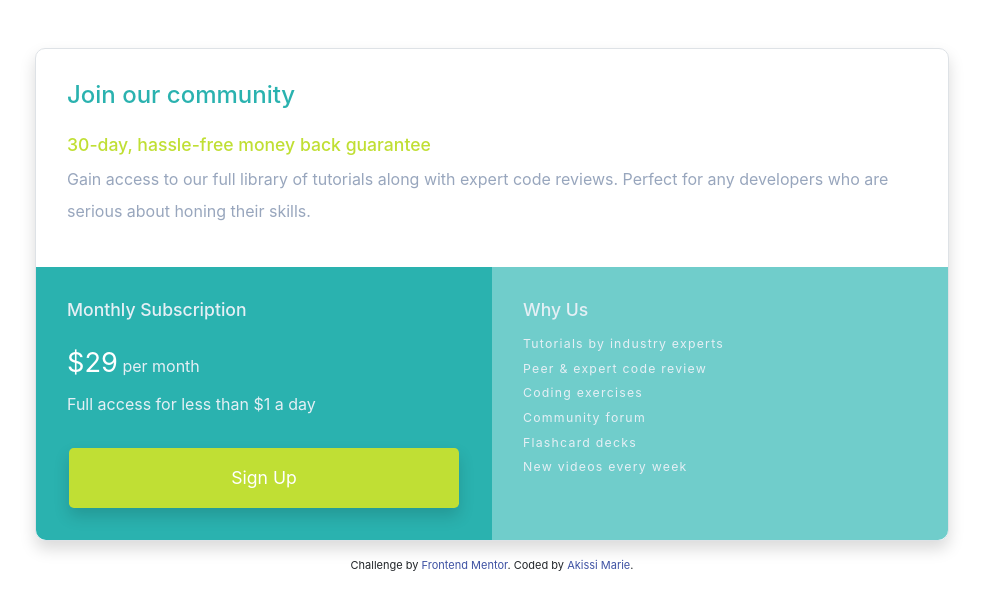
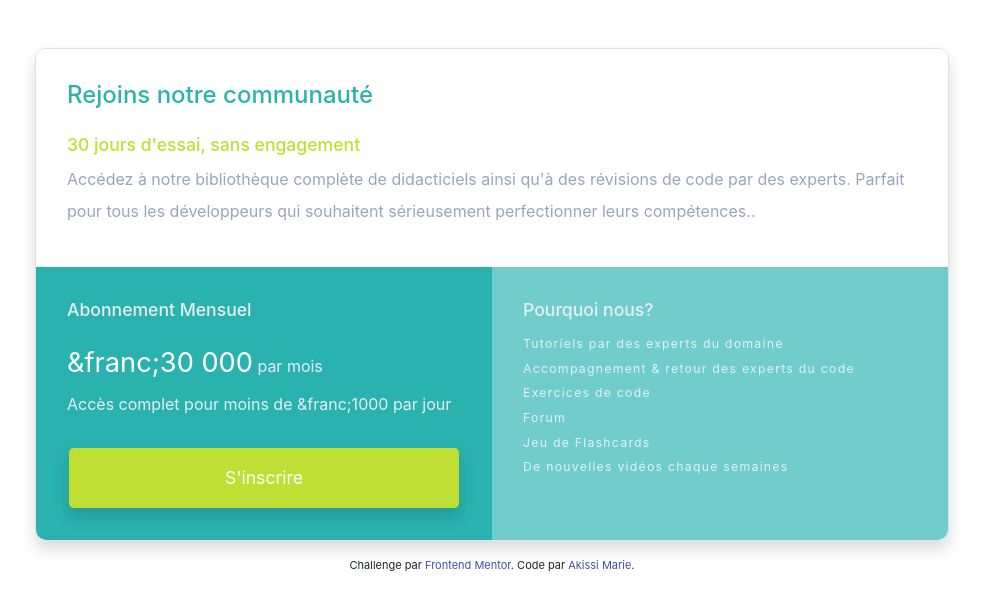
Before and after one commit to akissi22/price-grid, a plain HTML site: page index.html in a window 1280 px wide. Shown: the whole page, without its empty margins (148-1131 px from the left). Drawn offline with nearby package versions, Linux system fonts and the light colour scheme.

Commit message:
Update index.html

```diff
--- a/index.html
+++ b/index.html
@@ -12,7 +12,7 @@
   <link rel="stylesheet" href="https://cdn.jsdelivr.net/npm/bootstrap@4.6.0/dist/css/bootstrap.min.css" integrity="sha384-B0vP5xmATw1+K9KRQjQERJvTumQW0nPEzvF6L/Z6nronJ3oUOFUFpCjEUQouq2+l" crossorigin="anonymous">
   <link rel="stylesheet" href="style.css">
 
-  <title>Frontend Mentor | Single Price Grid Component</title>
+  <title>Frontend Mentor | Composant grille de prix </title>
 
   <!-- Feel free to remove these styles or customise in your own stylesheet 👍 -->
   <style>
@@ -27,30 +27,30 @@
 
       <div class="row border border shadow">
         <div class="col-sm-12 pb-4 pt-3">
-          <h1 class="title pl-3 pr-3 pt-3 pb-3">Join our community</h1>
-          <h2 class="subtitle pl-3 pr-3">30-day, hassle-free money back guarantee</h2>
-          <p class="description pl-3 pr-3">Gain access to our full library of tutorials along with expert code reviews.
-          Perfect for any developers who are serious about honing their skills.</p>
+          <h1 class="title pl-3 pr-3 pt-3 pb-3">Rejoins notre communauté</h1>
+          <h2 class="subtitle pl-3 pr-3">30 jours d'essai, sans engagement</h2>
+          <p class="description pl-3 pr-3">Accédez à notre bibliothèque complète de didacticiels ainsi qu'à des révisions de code par des experts.
+            Parfait pour tous les développeurs qui souhaitent sérieusement perfectionner leurs compétences..</p>
         </div>
 
 
 
           <div class="bg col-sm-6 pb-3 pt-3">
-            <h2 class="subtitle2 pl-3 pr-3 pb-1 pt-3" >Monthly Subscription</h2>
-            <p class="price pl-3 pr-3"><span>&dollar;29</span> per month</p>
-            <p class="subpara pl-3 pr-3 pb-3">Full access for less than &dollar;1 a day</p>
-            <button id="center" type="button" class="shadow btn btn-whatever mb-3 btn-lg col-11 pt-3 pb-3">Sign Up</button>
+            <h2 class="subtitle2 pl-3 pr-3 pb-1 pt-3" >Abonnement Mensuel</h2>
+            <p class="price pl-3 pr-3"><span>&franc;30 000</span> par mois</p>
+            <p class="subpara pl-3 pr-3 pb-3">Accès complet pour moins de &franc;1000 par jour</p>
+            <button id="center" type="button" class="shadow btn btn-whatever mb-3 btn-lg col-11 pt-3 pb-3">S'inscrire</button>
           </div>
 
           <div class="bg2 col-sm-6 pt-3 pb-3">
-            <h2 class="whyus pl-3 pr-3 pb-1 pt-3">Why Us</h2>
+            <h2 class="whyus pl-3 pr-3 pb-1 pt-3">Pourquoi nous?</h2>
             <ul class="list-group pl-3 pb-3" style="list-style-type: none; color:hsl(204, 43%, 93%);font-size: 0.7em; font-family: 'Karla', sans-serif, 400;">
-              <li class="list-item">Tutorials by industry experts</li>
-              <li class="list-item">Peer &amp; expert code review</li>
-              <li class="list-item">Coding exercises</li>
-              <li class="list-item">Community forum</li>
-              <li class="list-item">Flashcard decks</li>
-              <li class="list-item">New videos every week</li>
+              <li class="list-item">Tutoriels par des experts du domaine</li>
+              <li class="list-item">Accompagnement &amp; retour des experts du code</li>
+              <li class="list-item">Exercices de code</li>
+              <li class="list-item">Forum</li>
+              <li class="list-item">Jeu de Flashcards</li>
+              <li class="list-item">De nouvelles vidéos chaque semaines</li>
             </ul>
           </div>
       </div>
@@ -58,8 +58,8 @@
 
   <footer class="p-3">
     <p class="attribution">
-      Challenge by <a href="https://www.frontendmentor.io?ref=challenge" target="_blank">Frontend Mentor</a>.
-      Coded by <a href="#">Akissi Marie</a>.
+      Challenge par <a href="https://www.frontendmentor.io?ref=challenge" target="_blank">Frontend Mentor</a>.
+      Code par <a href="#">Akissi Marie</a>.
     </p>
   </footer>
   <script src="https://code.jquery.com/jquery-3.5.1.slim.min.js" integrity="sha384-DfXdz2htPH0lsSSs5nCTpuj/zy4C+OGpamoFVy38MVBnE+IbbVYUew+OrCXaRkfj" crossorigin="anonymous"></script>
```
